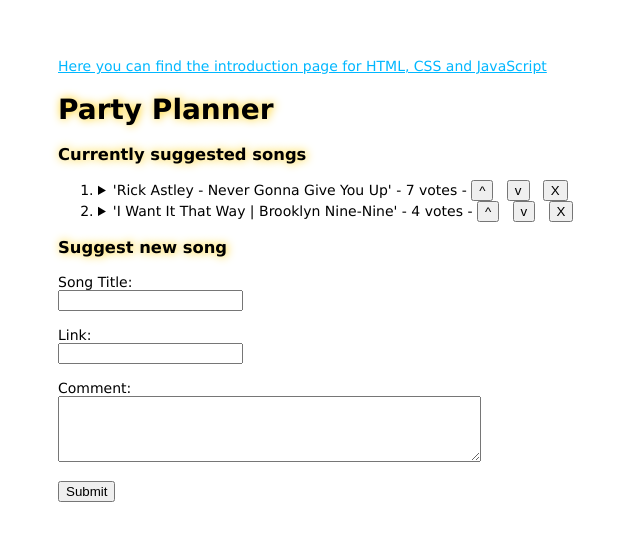
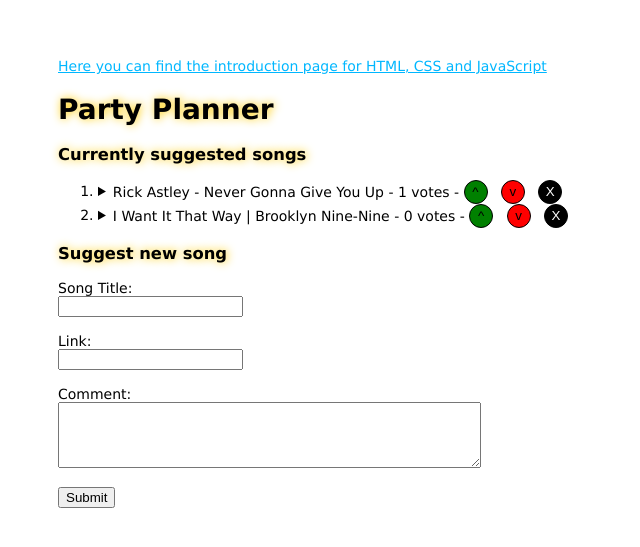
Before and after one commit to NeonMika/introduction-to-full-stack-web-development-code, a Node server app: page / in a window 1280 px wide. Shown: the top 547 px of the page, without its empty margins (0-640 px from the left). Run offline with Node 20, Linux system fonts and the light colour scheme.

Commit message:
Rework HTML mockup to simple Vue application.

```diff
--- a/public/index.html
+++ b/public/index.html
@@ -11,9 +11,20 @@
 
   <!-- We can have external CSS files, stored on our server -->
   <link rel="stylesheet" href="stylesheets/style.css">
+
+  <!--
+    Typically, we would develop a full Vue application with SFCs (single file components) for which we
+    would run "npm create vue@latest" on the console (see https://vuejs.org/guide/quick-start.html) to create
+    a new frontend Vue application.
+
+    If we just intend to use simple Vue on a single page without the need for any additional build tools
+    we can just use the following script.
+  -->
+  <script src="https://unpkg.com/vue@3/dist/vue.global.js"></script>
 </head>
 
 <body>
+  <div id="app">
     <a href="demo.html">Here you can find the introduction page for HTML, CSS and JavaScript</a>
 
     <h1>
@@ -25,26 +36,20 @@
     </h3>
 
     <ol>
-    <li>
+      <!-- Using Vue we can now have loops in our HTML -->
+      <li v-for="(s, idx) in sortedSuggestions">
         <details>
-      <summary>'Rick Astley - Never Gonna Give You Up' - 7 votes - <button>^</button> &nbsp; <button>v</button> &nbsp; <button>X</button></summary>
+        <!-- The moustache syntax {{ x }} is used to add dynamic data to the site -->
+        <!-- The @event="..." syntax allows us to install event handlers -->
+        <summary>{{ s.title }} - {{ s.votes }} votes - <button @click="s.votes++" class="button-increase">^</button> &nbsp; <button @click="s.votes = Math.max(s.votes - 1, 0)" class="button-decrease">v</button> &nbsp; <button @click="removeSong(s.title)" class="button-remove">X</button></summary>
+
         <h4>Added by</h4>
-      <emph>drmarkus</emph>
+        <emph>{{ s.contributor }}</emph>
         <h4>Comment</h4>
-      This song gets every party started.
+        {{ s.description }}
         <h4>Options</h4>
-      <a href="https://www.youtube.com/watch?v=dQw4w9WgXcQ">Play</a>
-      </details>
-    </li>
-    <li>
-      <details>
-      <summary>'I Want It That Way | Brooklyn Nine-Nine' - 4 votes - <button>^</button> &nbsp; <button>v</button> &nbsp; <button>X</button></summary>
-      <h4>Added by</h4>
-      <emph>fiat9002</emph>
-      <h4>Comment</h4>
-      This song gets every party started.
-      <h4>Options</h4>
-      <a href="https://www.youtube.com/watch?v=HlBYdiXdUa8">Play</a>
+        <!-- v-bind:attribute, or just :attribute in short, allows us to dynamically bind attributes -->
+        <a :href="s.link">Play</a>
         </details>
       </li>
     </ol>
@@ -53,18 +58,56 @@
       Suggest new song
     </h3>
 
-  <form>
+    <form @submit.prevent="addSong()">
       <label for="songTitle">Song Title:</label><br>
-    <input type="text" id="songTitle" name="songTitle" required><br><br>
+      <input type="text" id="songTitle" v-model="newSong.title" required><br><br>
 
       <label for="link">Link:</label><br>
-    <input type="url" id="link" name="link" required pattern="https?://.*" title="Include http:// or https://"><br><br>
+      <input type="url" id="link" v-model="newSong.link" required pattern="https?://.*" title="Include http:// or https://"><br><br>
 
       <label for="comment">Comment:</label><br>
-    <textarea id="comment" name="comment" rows="4" cols="50" required></textarea><br><br>
+      <textarea id="comment" v-model="newSong.description" rows="4" cols="50" required></textarea><br><br>
 
       <input type="submit" value="Submit">
     </form>
+  </div>
+  <script>
+    const { createApp } = Vue
+
+    createApp({
+      data: function() {
+        return {
+          user: 'currentUserName', // Assume this is dynamically set or retrieved from somewhere
+          suggestions : [
+            { title: 'Rick Astley - Never Gonna Give You Up', votes: 1, contributor: 'drmarkus', description: 'This song gets every party started.', link: 'https://www.youtube.com/watch?v=dQw4w9WgXcQ'},
+            { title: 'I Want It That Way | Brooklyn Nine-Nine', votes: 0, contributor: 'fiat9002', description: 'I-C-O-N-I-C', link: 'https://www.youtube.com/watch?v=HlBYdiXdUa8'}
+          ],
+          newSong: { title: '', link: '', description: '' }
+        }
+      },
+      computed: {
+        sortedSuggestions: function() {
+          // Return a sorted copy of the suggestions array
+          return [...this.suggestions].sort((a, b) => b.votes - a.votes);
+        }
+      },
+      methods: {
+        removeSong: function(songTitle) {
+          // Find the index of the song by title
+          const index = this.suggestions.findIndex(s => s.title === songTitle);
+          // Remove the song if found
+          if (index !== -1) {
+            this.suggestions.splice(index, 1);
+          }
+        },
+        addSong: function () {
+          const song = { ...this.newSong, votes: 0, contributor: this.user };
+          this.suggestions.push(song);
+          this.newSong = { title: '', link: '', description: '' }; // Reset form
+        }
+      }
+    }).mount('#app')
+  </script>
 </body>
 
 </html>
--- a/public/stylesheets/style.css
+++ b/public/stylesheets/style.css
@@ -81,3 +81,31 @@ h1, h2, h3, h4, h5, h6 {
   /* There are also separate rules for padding-left, padding-top, etc. if you do not want to specify them in a single rule */
   background-color: aquamarine;
 }
+
+.button-increase {
+  background: green;
+  border-radius: 50%;
+  width: 24px;
+  height: 24px;
+  border: 1px solid black;
+  cursor: pointer;
+}
+
+.button-decrease {
+  background: red;
+  width: 24px;
+  height: 24px;
+  border-radius: 50%;
+  border: 1px solid black;
+  cursor: pointer;
+}
+
+.button-remove {
+  background: black;
+  color: white;
+  width: 24px;
+  height: 24px;
+  border-radius: 50%;
+  border: 1px solid black;
+  cursor: pointer;
+}
```
Lines whose indentation alone changed are shown as unchanged.
